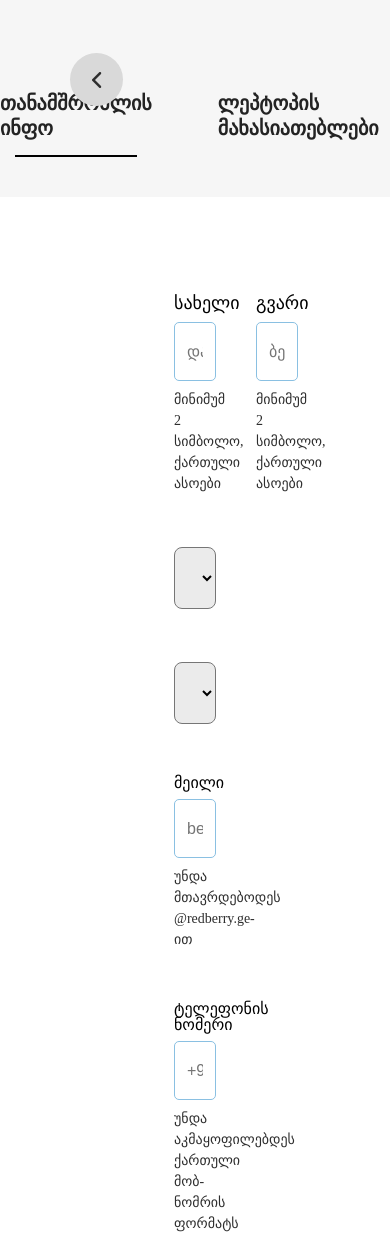
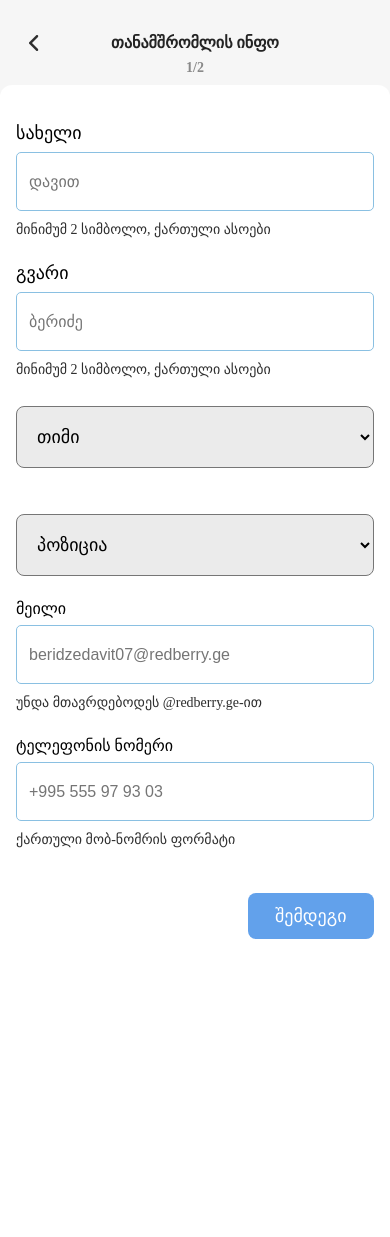
Before and after one commit to phhephhe/Redberry_Assignment, a plain HTML site: page Employee-info.html in a window 390 px wide. Shown: the top 1237 px of the page. After the commit the page ends 982 px from the top, so only its background shows below. Drawn offline with Linux system fonts and the light colour scheme.

Commit message:
added responsive of employee info page(second page)

```diff
--- a/Employee-info.html
+++ b/Employee-info.html
@@ -19,11 +19,12 @@
                 </a>
             </div>
             <div class="header-texts">
-                <div>
+                <div class="employee-info">
                         თანამშრომლის ინფო
                         <div class="line"></div>
+                        <div class="page-counter">1/2</div>
                 </div>
-                <div>
+                <div class="laptop-features">
                         ლეპტოპის მახასიათებლები
                 </div>
             </div>
@@ -42,13 +43,14 @@
                         <p class="paragraph">მინიმუმ 2 სიმბოლო, ქართული ასოები</p>
                     </div>
                 </div>
-                <div class="selects-container">
+
+                    <div class="team-select-container">
                         <select name="team" id="team" class="select">
                             <option selected disabled>თიმი</option>
                             <option value="test">test</option>
                         </select>
                     </div>
-                <div>
+                    <div class="position-select-container">
                         <select name="position" id="position" class="select">
                             <option selected disabled>პოზიცია</option>
                             <option value="test">test</option>
@@ -62,7 +64,11 @@
                 <div class="mobile">
                     <label for="mobile">ტელეფონის ნომერი</label>
                     <input type="text" class="input" name="mobile" id="mobile" placeholder="+995 555 97 93 03">
-                    <p class="paragraph">უნდა აკმაყოფილებდეს ქართული მობ-ნომრის ფორმატს</p>
+
+                    <p class="paragraph">
+                        <span class="desktop">უნდა აკმაყოფილებდეს ქართული მობ-ნომრის ფორმატს</span>
+                        <span class="responsive-mobile">ქართული მობ-ნომრის ფორმატი</span>
+                    </p>
                 </div>
                 <div class="next-button-container">
                     <button type="submit" class="next-button">შემდეგი</button>
--- a/assets/styles/First-page/index.css
+++ b/assets/styles/First-page/index.css
@@ -29,5 +29,6 @@
     line-height: 24.5px;
     padding: 18px 82px;
     border-radius: 8px;
+    text-align: center;
 }
 /* Employee info - second page */
--- a/assets/styles/employeeInfo-secondPage/responsive.css
+++ b/assets/styles/employeeInfo-secondPage/responsive.css
@@ -1 +1,74 @@
 /* Employee Info Second page - responsive */
+@media screen and (max-width: 390px){
+    /* header */
+    .back-icon{
+        width: 53px;
+        height: 53px;
+        left: 7px;
+        top: 16px;
+        background-color: transparent;
+    }
+    .header-texts{
+        padding: 31px 0px 5px;
+        font-size: 16px;
+        font-weight: 700;
+    }
+    .employee-info{
+        display: flex;
+        flex-direction: column;
+        align-items: center;
+    }
+    .page-counter{
+        display: block;
+        color: #898989;
+        font-size: 14px;
+    }
+    .laptop-features, .line{
+        display: none;
+    }
+    /* form */
+    .form-container{
+        padding: 0px 16px;
+        border-radius: 12px 12px 0px 0px;
+    }
+    .fullname-container{
+        display: block;
+    }
+    .firstname{
+        margin-top: 38px;
+    }
+    .lastname{
+        margin-top: 23px;
+    }
+    .team-select-container{
+        margin-top: 26px;
+    }
+    .position-select-container{
+        margin-top: 46px;
+    }
+    .email, .mobile{
+        margin-top: 25px;
+    }
+    .next-button{
+        font-size: 18px;
+        padding: 12px 27.5px;
+        line-height: 22px;
+    }
+    .next-button-container{
+        width: 100%;
+        display: flex;
+        justify-content: end;
+        margin: 43px 0px;
+    }
+    .desktop{
+        display: none;
+    }
+    .responsive-mobile{
+        display: block;
+    }
+    /* LOGO */
+    .redberry-photo{
+        display: none;
+    }
+
+}
--- a/assets/styles/employeeInfo-secondPage/style.css
+++ b/assets/styles/employeeInfo-secondPage/style.css
@@ -8,6 +8,7 @@
     width: 100%;
     display: flex;
     justify-content: center;
+    align-items: center;
 }
 .back-icon{
     position: absolute;
@@ -16,6 +17,7 @@
     left: 70px;
     top: 53px;
     background-color: #D9D9D9;
+    color: #797979;
     border-radius: 50%;
     display: flex;
     justify-content: center;
@@ -23,8 +25,7 @@
 }
 .header-texts{
     display: flex;
-    margin-top: 91px;
-    margin-bottom: 40px;
+    padding: 91px 0px 45px;
     gap: 66px;
     font-size: 20px;
     font-weight: 700;
@@ -33,8 +34,10 @@
 }
 .line{
     border: 1px solid black ;
-    margin-top: 15px;
     margin: 15px 15px 0;
+}
+.page-counter{
+    display: none;
 }
 /* form */
 .form-container{
@@ -43,6 +46,7 @@
     max-width: 1226px;
     width: 100%;
     margin: 0 auto;
+    border-radius: 18px;
 }
 .form{
     display: flex;
@@ -67,6 +71,12 @@
     font-weight: 300;
     line-height: 21px;
 }
+.desktop{
+    display: block;
+}
+.responsive-mobile{
+    display: none;
+}
 .input{
     width: 100%;
     margin: 8px 0px;
@@ -82,14 +92,11 @@
     caret-color: #6499FF;
     background-color: #2B4BF20F;
 }
-.selects-container{
-    display: flex;
-    flex-direction: column;
-    gap: 53px;
+.team-select-container, .position-select-container{
+    margin-top: 53px;
 }
 .select{
     width: 100%;
-    margin-top: 53px;
     background-color: #EBEBEB;
     border-radius: 8px;
     padding: 19px 16px;
```
Also changed, not shown: 1 other file. Lines whose indentation alone changed are shown as unchanged.
